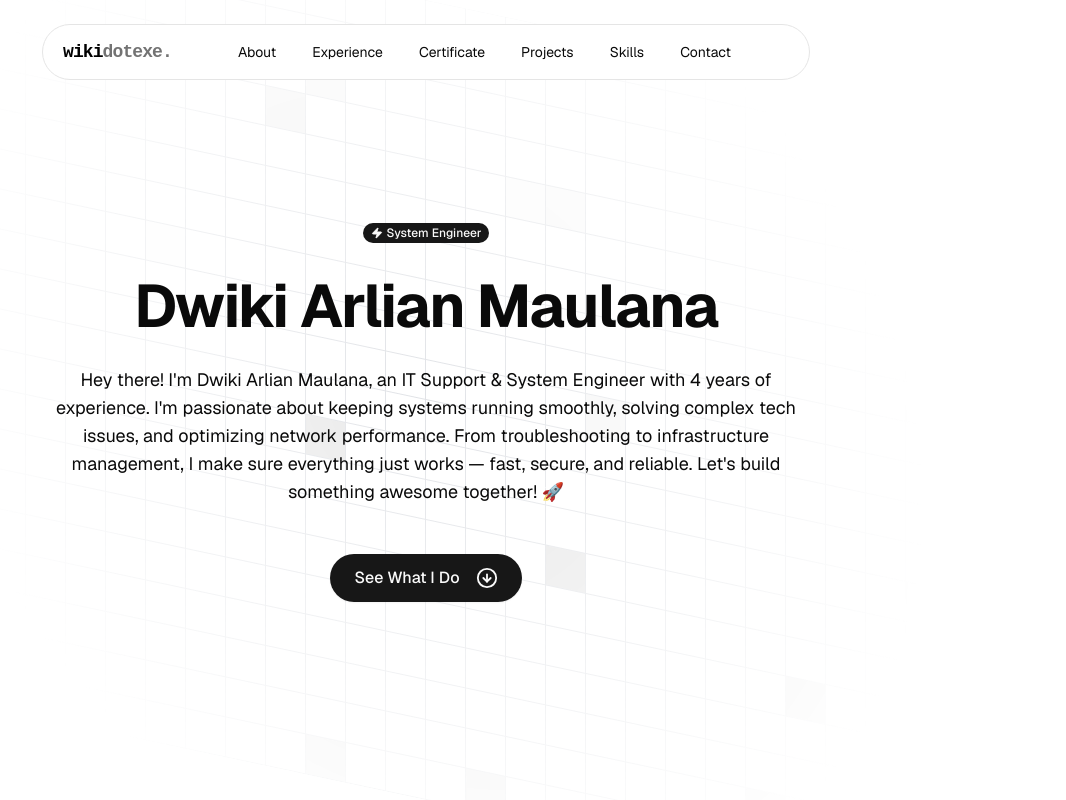
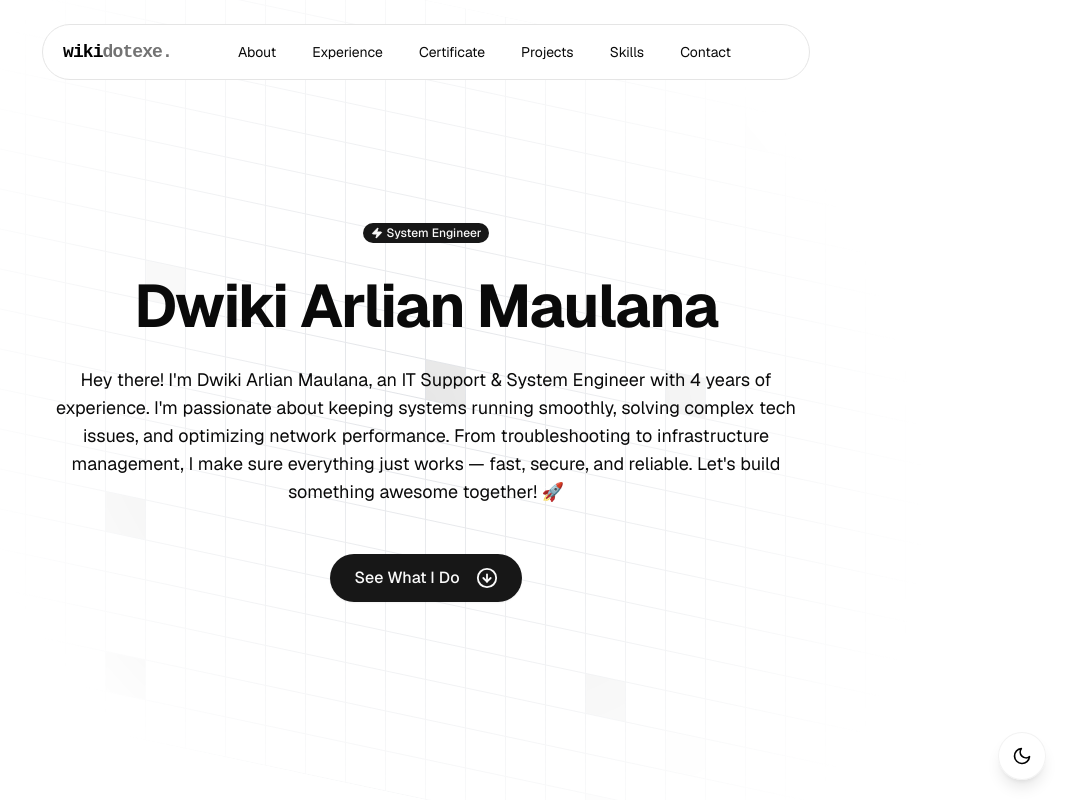
Before and after one commit to wikidotexe/portfolio-update, a Next.js app: page / in a window 1280 px wide. Shown: the top 800 px of the page, without its empty margins (214-1280 px from the left). Built offline with nearby package versions, Linux system fonts and the light colour scheme.

Commit message:
Menambahkan fitur dark mode

```diff
--- a/app/layout.tsx
+++ b/app/layout.tsx
@@ -4,6 +4,8 @@ import "./globals.css";
 import Navbar from "@/components/navbar";
 import Footer from "@/components/footer";
 import LoadingScreen from "@/components/LoadingScreen";
+import ThemeToggle from "@/components/ThemeToggle";
+import Script from "next/script";
 
 const geistSans = Geist({
   subsets: ["latin"],
@@ -52,6 +54,28 @@ export default function RootLayout({
         <Navbar />
         <main>{children}</main>
         <Footer />
+        {/* apply theme early to avoid flash */}
+        <Script id="theme-init" strategy="beforeInteractive">
+          {`
+            (function() {
+              try {
+                var theme = localStorage.getItem('theme');
+                if (theme === 'dark') {
+                  document.documentElement.classList.add('dark');
+                } else if (theme === 'light') {
+                  document.documentElement.classList.remove('dark');
+                } else {
+                  // no saved choice -> respect OS preference
+                  var prefersDark = window.matchMedia('(prefers-color-scheme: dark)').matches;
+                  if (prefersDark) document.documentElement.classList.add('dark');
+                }
+              } catch (e) {}
+            })();
+          `}
+        </Script>
+
+        {children}
+        <ThemeToggle />
         <LoadingScreen />
       </body>
     </html>
--- /dev/null
+++ b/components/ThemeToggle.jsx
@@ -0,0 +1,61 @@
+// components/ThemeToggle.jsx
+"use client";
+import { useEffect, useState } from "react";
+
+export default function ThemeToggle() {
+  // 'dark' or 'light'
+  const [theme, setTheme] = useState("light");
+
+  useEffect(() => {
+    try {
+      const saved = localStorage.getItem("theme");
+      if (saved === "dark" || saved === "light") {
+        setTheme(saved);
+      } else {
+        const prefersDark = window.matchMedia && window.matchMedia("(prefers-color-scheme: dark)").matches;
+        setTheme(prefersDark ? "dark" : "light");
+      }
+    } catch (e) {
+      /* ignore */
+    }
+  }, []);
+
+  useEffect(() => {
+    try {
+      if (theme === "dark") {
+        document.documentElement.classList.add("dark");
+        localStorage.setItem("theme", "dark");
+      } else {
+        document.documentElement.classList.remove("dark");
+        localStorage.setItem("theme", "light");
+      }
+    } catch (e) {}
+  }, [theme]);
+
+  function toggle() {
+    setTheme((prev) => (prev === "dark" ? "light" : "dark"));
+  }
+
+  return (
+    <button
+      onClick={toggle}
+      aria-pressed={theme === "dark"}
+      aria-label="Toggle dark mode"
+      title="Toggle dark mode"
+      className="fixed right-5 bottom-5 z-[9999] w-12 h-12 rounded-full flex items-center justify-center shadow-lg border transition-transform active:scale-95
+                 bg-white/90 dark:bg-white/5 border-black/5 dark:border-white/6 text-black dark:text-white"
+    >
+      {theme === "dark" ? (
+        // show sun icon (means currently dark; click -> light)
+        <svg xmlns="http://www.w3.org/2000/svg" className="w-5 h-5" fill="none" viewBox="0 0 24 24" stroke="currentColor">
+          <path strokeLinecap="round" strokeLinejoin="round" strokeWidth="2" d="M12 3v2m0 14v2m9-9h-2M5 12H3m15.364-6.364l-1.414 1.414M7.05 16.95l-1.414 1.414M16.95 16.95l1.414 1.414M7.05 7.05L5.636 5.636M12 8a4 4 0 100 8 4 4 0 000-8z" />
+        </svg>
+      ) : (
+        // show moon icon (means currently light; click -> dark)
+        <svg xmlns="http://www.w3.org/2000/svg" className="w-5 h-5" fill="none" viewBox="0 0 24 24" stroke="currentColor">
+          <path strokeLinecap="round" strokeLinejoin="round" strokeWidth="2" d="M21 12.79A9 9 0 1111.21 3 7 7 0 0021 12.79z" />
+        </svg>
+      )}
+    </button>
+  );
+}
--- a/components/experience.tsx
+++ b/components/experience.tsx
@@ -13,7 +13,7 @@ const ExperienceItem = ({ title, company, period, description, technologies }: E
   return (
     <div className="relative pl-8 not-last:pb-12">
       {/* Timeline line */}
-      <div className="absolute left-0 top-2.5 h-full w-[2px] bg-muted group-first:h-[calc(100%-24px)] group-first:top-6">
+      <div className="absolute left-0 top-2.5 h-full w-0.5 bg-muted group-first:h-[calc(100%-24px)] group-first:top-6">
         <div className="absolute h-3 w-3 -left-[5px] top-0 rounded-full border-2 border-primary bg-background" />
       </div>
 
--- a/components/projects.tsx
+++ b/components/projects.tsx
@@ -145,7 +145,7 @@ const Projects = () => {
 
   return (
     <section id="projects" className="relative py-20 px-6">
-      <div className="max-w-screen-md mx-auto">
+      <div className="max-w-3xl mx-auto">
         <div className="text-center mb-12">
           <Badge variant="secondary" className="mb-4">
             Projects
```
